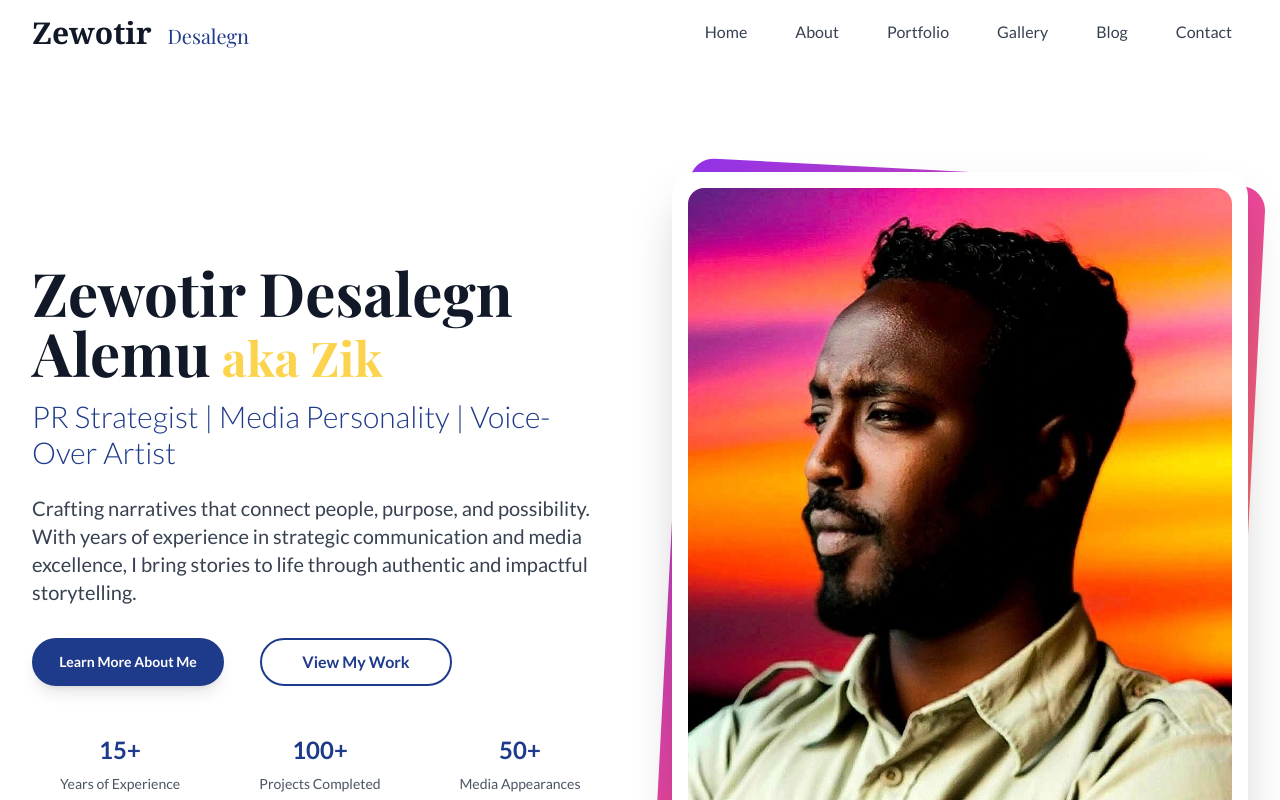
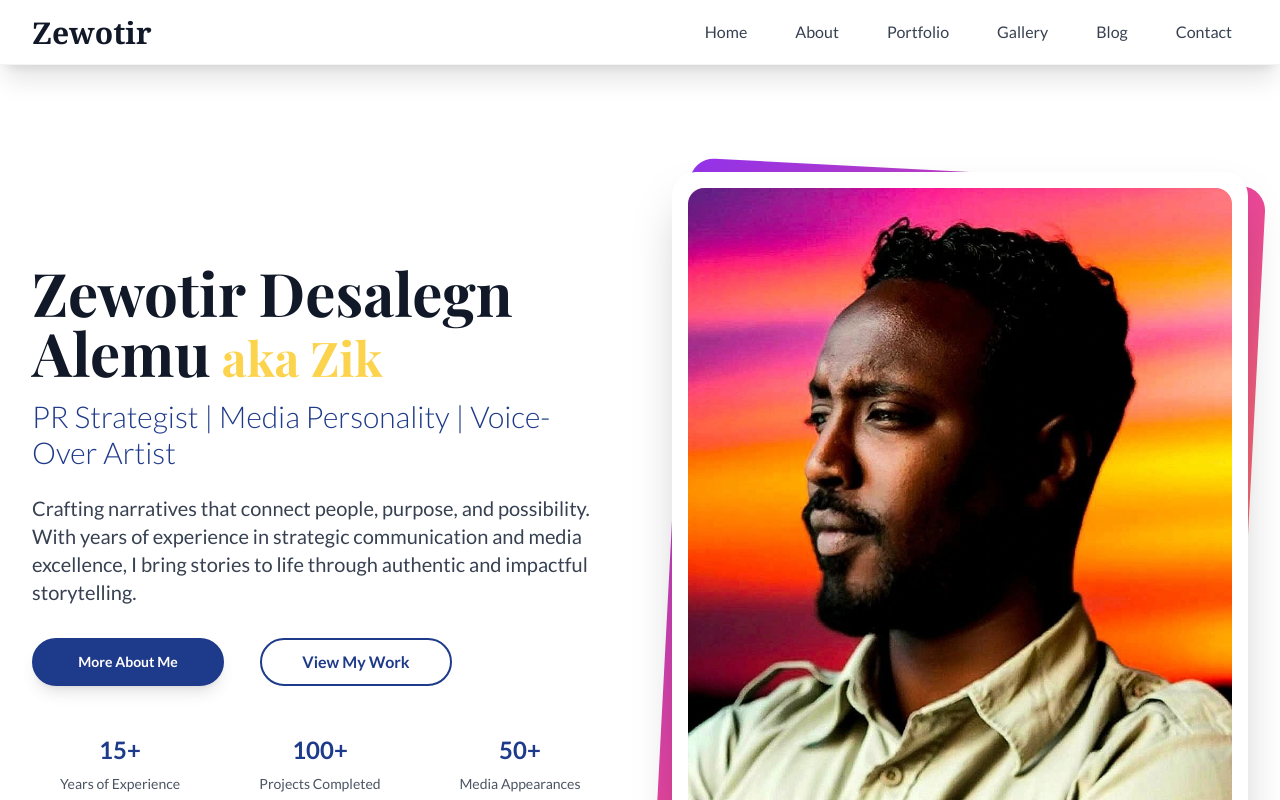
Before and after one commit to Yishak27/zewetr_portfolio, a Next.js app: page / in a window 1280 px wide. Shown: the top 800 px of the page. Built offline with nearby package versions, Linux system fonts and the light colour scheme.

Commit message:
adding and removing some thing. thank u

```diff
--- a/src/app/page.tsx
+++ b/src/app/page.tsx
@@ -13,9 +13,9 @@ export default function Home() {
       <Navigation />
       <Hero />
       <About />
+      <Portfolio />
       <Gallery />
       <Blog />
-      <Portfolio />
       <Contact/>
       <Footer />
     </main>
--- a/src/components/Gallery.tsx
+++ b/src/components/Gallery.tsx
@@ -1,3 +1,4 @@
+/* eslint-disable @next/next/no-img-element */
 'use client';
 
 import { motion } from 'framer-motion';
@@ -12,7 +13,7 @@ const Gallery = () => {
       id: 1,
       title: "Portrait Study",
       description: "A contemplative portrait exploring light and shadow",
-      image: "/api/placeholder/400/500",
+      image: "/vercel.svg",
       category: "portraits"
     },
     {
@@ -113,17 +114,17 @@ const Gallery = () => {
               initial={{ opacity: 0, y: 30 }}
               whileInView={{ opacity: 1, y: 0 }}
               transition={{ duration: 0.6, delay: index * 0.1 }}
-              viewport={{ once: true }}
+              // viewport={{ once: true }}
               className="group cursor-pointer"
-              onClick={() => openLightbox(index)}
+              // onClick={() => openLightbox(index)}
             >
-              <div className="relative aspect-[4/5] bg-white rounded-lg overflow-hidden shadow-lg hover:shadow-2xl transition-all duration-300">
+              <div className="relative aspect-[4/5] bg-white rounded-lg overflow-hidden shadow-lg transition-all duration-300">
                 <div
-                  className="w-full h-full bg-cover bg-center group-hover:scale-105 transition-transform duration-300"
+                  className="w-full h-full bg-cover bg-center transition-transform duration-300"
                   style={{ backgroundImage: `url(${artwork.image})` }}
                 ></div>
-                <div className="absolute inset-0 bg-black/0 group-hover:bg-black/40 transition-all duration-300 flex items-end">
-                  <div className="p-4 text-white transform translate-y-full group-hover:translate-y-0 transition-transform duration-300">
+                <div className="absolute inset-0 bg-black/40 flex items-end">
+                  <div className="p-4 text-white">
                     <h3 className="font-semibold text-lg mb-1">{artwork.title}</h3>
                     <p className="text-sm opacity-90">{artwork.description}</p>
                   </div>
@@ -146,10 +147,10 @@ const Gallery = () => {
               Art as Expression
             </h3>
             <p className="text-gray-600 leading-relaxed">
-              "Art has always been my sanctuary—a space where I can explore emotions,
+              Art has always been my sanctuary—a space where I can explore emotions,
               capture moments, and express ideas that words sometimes cannot convey.
               Each sketch represents a moment of reflection, a story waiting to be told,
-              or simply the joy of creating something beautiful with my own hands."
+              or simply the joy of creating something beautiful with my own hands.
             </p>
           </div>
         </motion.div>
--- a/src/components/Hero.tsx
+++ b/src/components/Hero.tsx
@@ -38,9 +38,9 @@ const Hero = () => {
               <div className='flex flex-col sm:flex-row items-center gap-5 sm:gap-9 mt-8'>
                 <a
                   href="#about"
-                  className="inline-flex h-12 w-1/3 items-center text-sm justify-center bg-blue-900 px-16 sm:px-14 text-white rounded-full font-semibold transition-colors duration-300 shadow-lg text-center border-2 border-blue-900 hover:bg-blue-800 focus-visible:outline-none focus-visible:ring-2 focus-visible:ring-blue-300 whitespace-nowrap"
+                  className='inline-flex h-12 w-1/3 items-center text-sm justify-center bg-blue-900 px-16 sm:px-14 text-white rounded-full font-semibold transition-colors duration-300 shadow-lg text-center border-2 border-blue-900 hover:bg-blue-800 focus-visible:outline-none focus-visible:ring-2 focus-visible:ring-blue-300 whitespace-nowrap'
                 >
-                  Learn More About Me
+                  More About Me
                 </a>
                 <a
                   href="#portfolio"
--- a/src/components/Navigation.tsx
+++ b/src/components/Navigation.tsx
@@ -26,9 +26,11 @@ const Navigation = () => {
 
   return (
     <nav className={`fixed top-0 w-full z-50 transition-all duration-500 ${
-      scrolled
-        ? 'bg-white/98 backdrop-blur-md shadow-xl border-b border-gray-100'
-        : 'bg-white/10 backdrop-blur-sm'
+      // scrolled
+        // ?
+        'bg-dark/98 backdrop-blur-md shadow-xl border-b border-gray-100'
+        // :
+        //  'bg-white/10 backdrop-blur-sm'
     }`}>
       <div className="container-responsive">
         <div className="flex justify-between items-center py-2 lg:py-3">
@@ -38,13 +40,7 @@ const Navigation = () => {
                'text-gray-900'
             }`}>
               <span className="font-serif">Zewotir </span>
-              <span className={`ml-2 text-lg lg:text-xl font-light ${
-                // scrolled ?
-                'text-blue-900'
-                //  : 'text-amber-300'
-              }`}>
-                 Desalegn
-              </span>
+
             </h1>
           </div>
 
```
